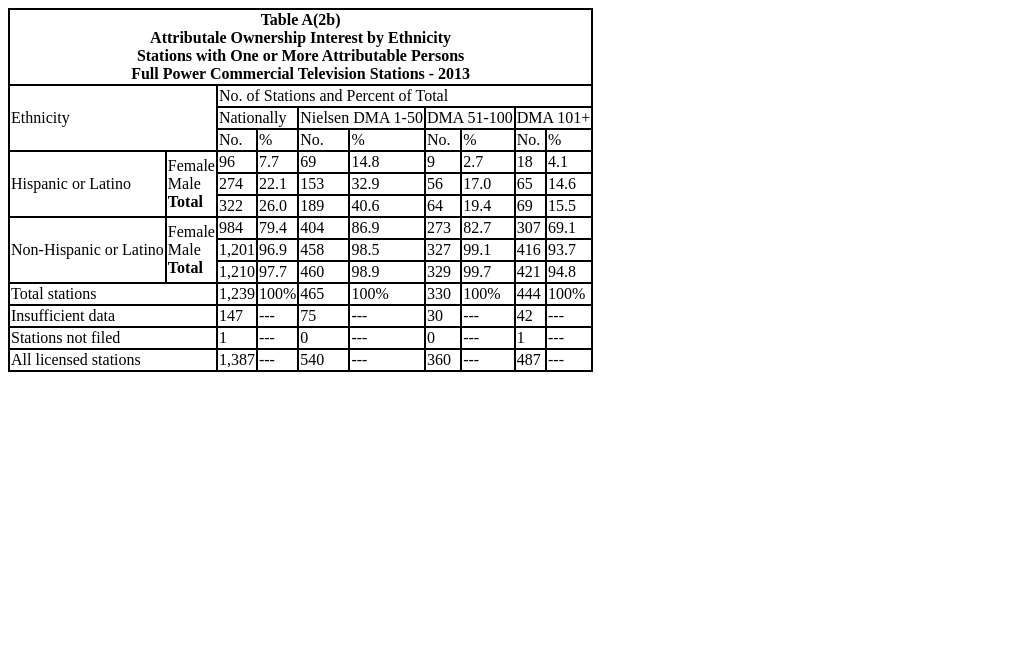
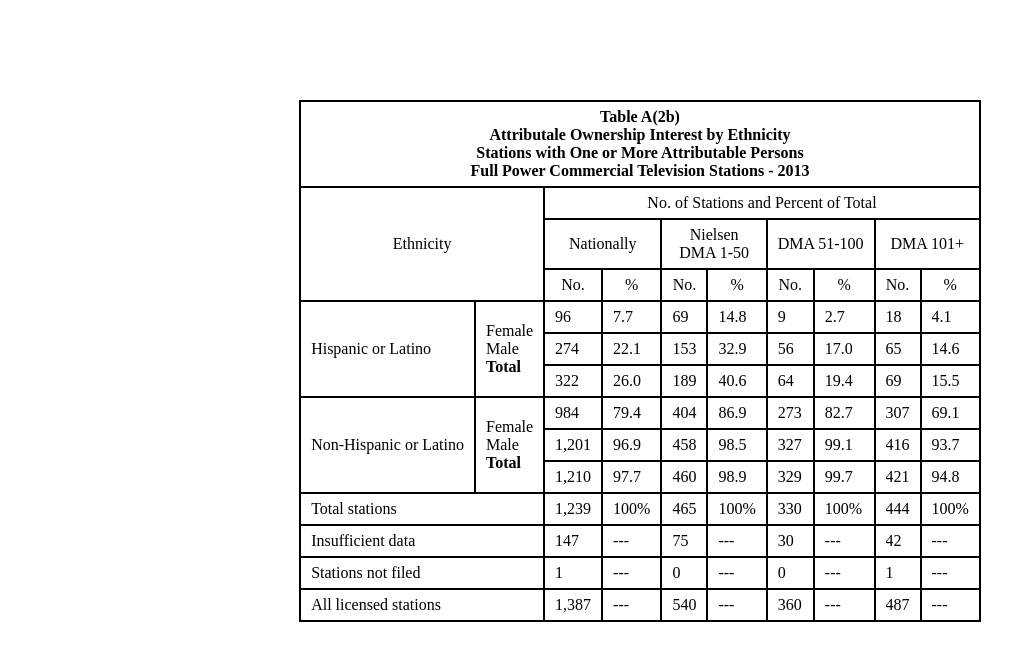
Before and after one commit to Vietanh266/f8-fullstack-day11, a plain HTML site: page table.html in a window 1280 px wide. Shown: the whole page, without its empty margins (0-1036 px from the left). Drawn offline with Linux system fonts and the light colour scheme.

Commit message:
chinh sua giao dien bai tap table

```diff
--- a/css/tables.css
+++ b/css/tables.css
@@ -1,9 +1,27 @@
 * {
   box-sizing: border-box;
+  margin: 0;
+  padding: 0;
+}
+
+.text-center {
+  text-align: center;
 }
 
 html {
   font-size: 62.5%;
+}
+
+.container {
+  max-width: 120rem;
+  margin: 0 auto;
+}
+
+.inner {
+  display: flex;
+  justify-content: center;
+  align-items: center;
+  margin-top: 10rem;
 }
 
 table {
@@ -23,4 +41,5 @@ table thead tr th span {
 table th,
 table td {
   border: 2px solid #000;
+  padding: 0.6rem 1rem;
 }
--- a/table.html
+++ b/table.html
@@ -8,7 +8,9 @@
     <link rel="stylesheet" href="./css/tables.css" />
   </head>
   <body>
-    <table>
+    <div class="container">
+        <div class="inner">
+            <table>
       <thead>
         <tr>
           <th colspan="16">
@@ -24,24 +26,27 @@
       </thead>
       <tbody>
         <tr>
-          <td rowspan="3" colspan="8">Ethnicity</td>
-          <td colspan="8">No. of Stations and Percent of Total</td>
+          <td class="text-center" rowspan="3" colspan="8">Ethnicity</td>
+          <td class="text-center" colspan="8">No. of Stations and Percent of Total</td>
         </tr>
         <tr>
-          <td colspan="2">Nationally</td>
-          <td colspan="2">Nielsen DMA 1-50</td>
-          <td colspan="2">DMA 51-100</td>
-          <td colspan="2">DMA 101+</td>
+          <td class="text-center" colspan="2">Nationally</td>
+          <td class="text-center" colspan="2">
+            Nielsen
+            <br>
+            DMA 1-50</td>
+          <td class="text-center" colspan="2">DMA 51-100</td>
+          <td class="text-center" colspan="2">DMA 101+</td>
         </tr>
         <tr>
-          <td>No.</td>
-          <td>%</td>
-          <td>No.</td>
-          <td>%</td>
-          <td>No.</td>
-          <td>%</td>
-          <td>No.</td>
-          <td>%</td>
+          <td class="text-center">No.</td>
+          <td class="text-center">%</td>
+          <td class="text-center">No.</td>
+          <td class="text-center">%</td>
+          <td class="text-center">No.</td>
+          <td class="text-center">%</td>
+          <td class="text-center">No.</td>
+          <td class="text-center">%</td>
         </tr>
         <tr>
           <td rowspan="3" colspan="4">Hispanic or Latino</td>
@@ -163,5 +168,7 @@
         </tr>
       </tbody>
     </table>
+        </div>
+    </div>
   </body>
 </html>
```
